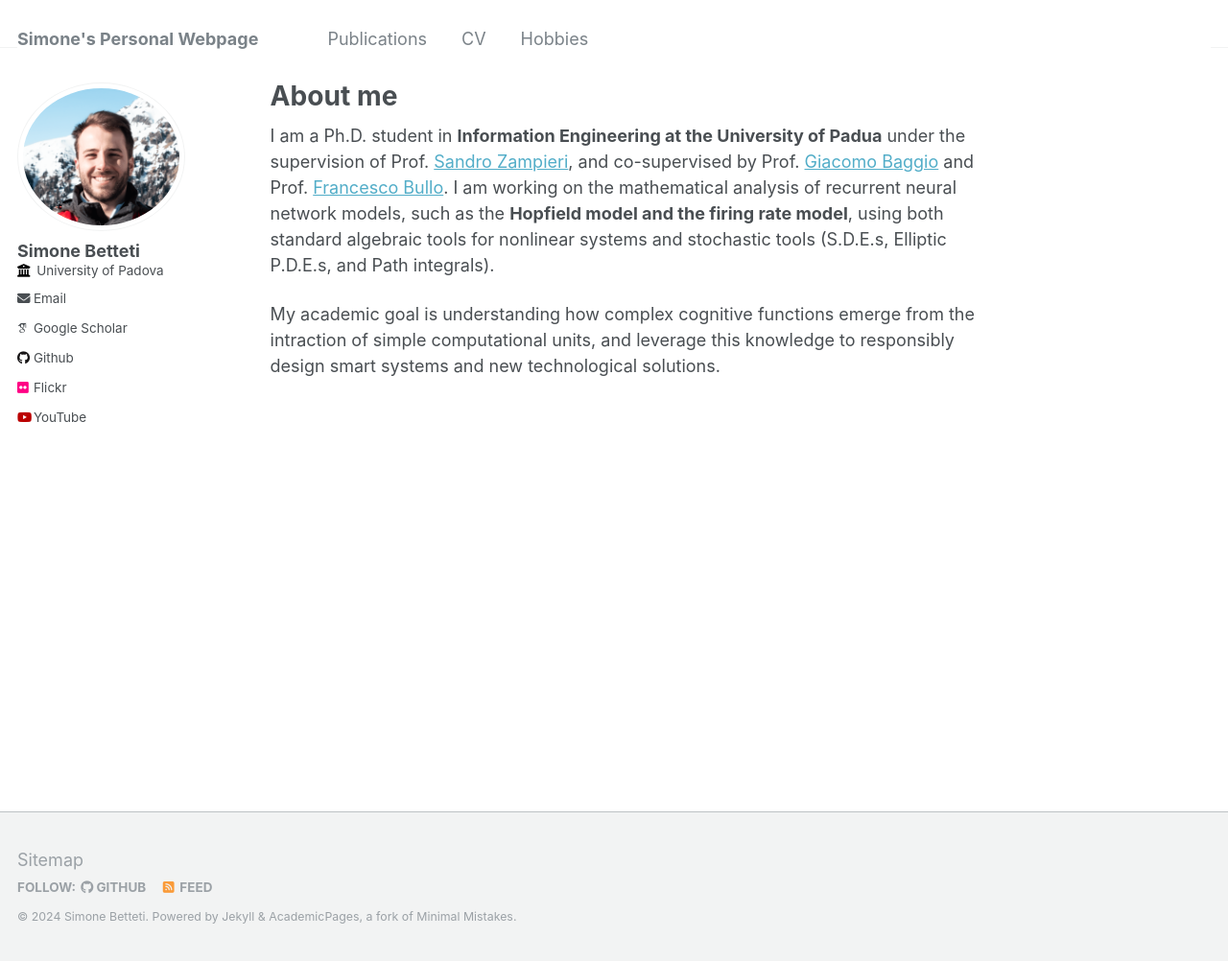
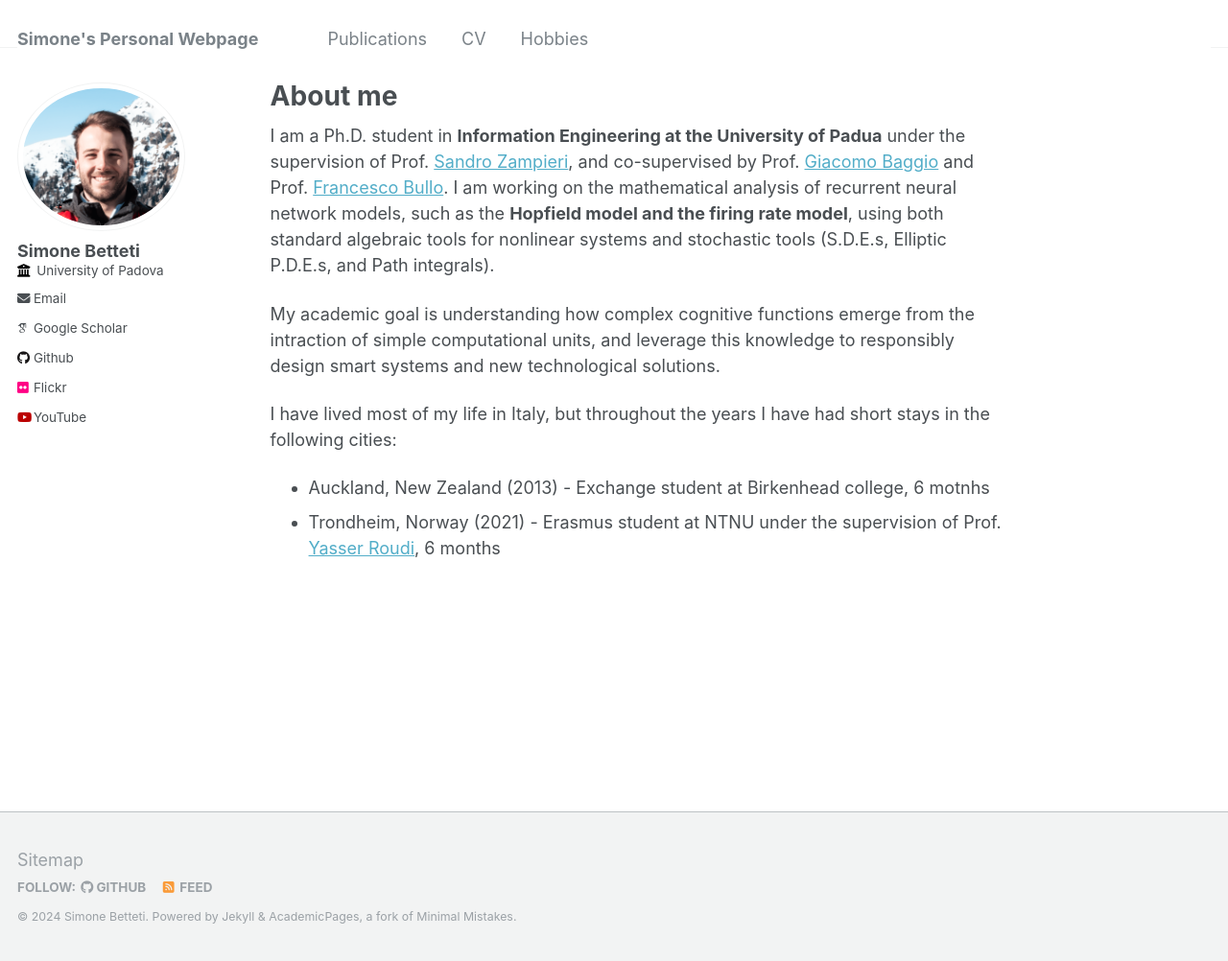
Before and after one commit to sim1bet/sim1bet.github.io, a Jekyll site: the page built from _pages/about.md, in a window 1280 px wide and 1002 px high. Shown: the whole window at 96% size. Built offline with Jekyll 4.4.1, drawn with Linux system fonts in a browser that asks for light colours; some web fonts are replaced.

Commit message:
Update about.md

```diff
--- a/_pages/about.md
+++ b/_pages/about.md
@@ -12,3 +12,8 @@ I am a Ph.D. student in **Information Engineering at the University of Padua** u
 
 
 My academic goal is understanding how complex cognitive functions emerge from the intraction of simple computational units, and leverage this knowledge to responsibly design smart systems and new technological solutions.
+
+
+I have lived most of my life in Italy, but throughout the years I have had short stays in the following cities:
+* Auckland, New Zealand (2013) - Exchange student at Birkenhead college, 6 motnhs
+* Trondheim, Norway (2021) - Erasmus student at NTNU under the supervision of Prof. [Yasser Roudi](https://scholar.google.com/citations?user=-SXPaeYAAAAJ&hl=en), 6 months
```
